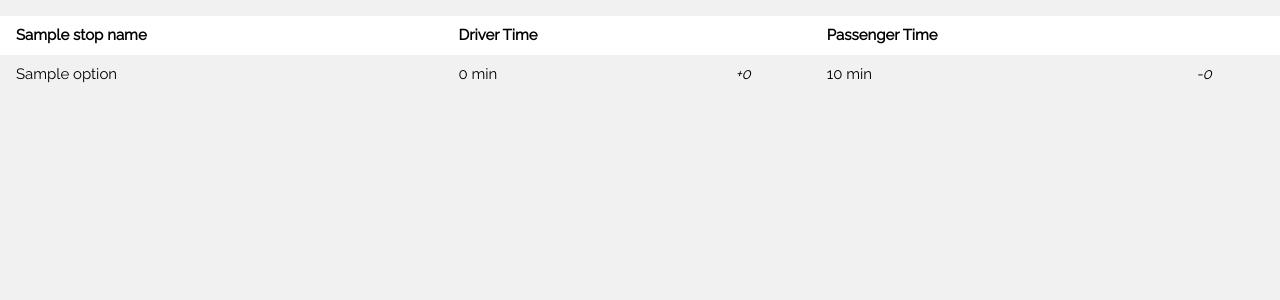
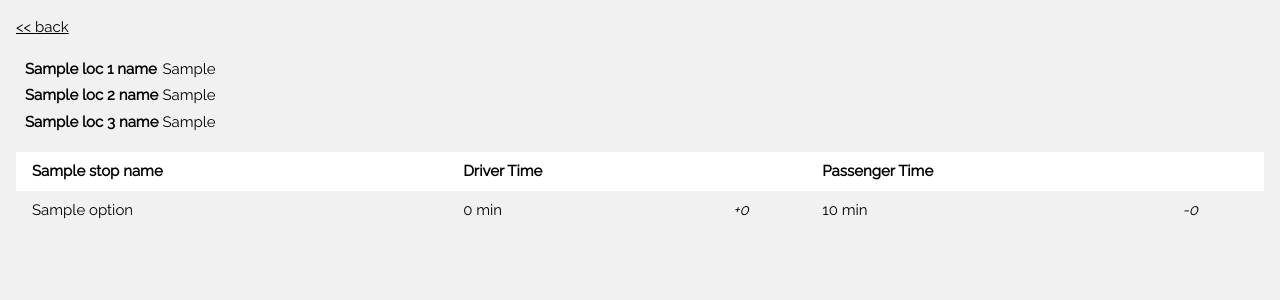
Before and after one commit to marvel2010/multistop, a Flask app: template templates/output.html in a window 1280 px wide. Shown: the top 300 px of the page. Run offline with Flask 2, Linux system fonts and the light colour scheme; the template is opened without the code that fills it: most values are stand-ins (such as "Sample title", 1, 10 or a date in 2020).

Commit message:
formatting improvements to output table, giving more information

```diff
--- a/app.py
+++ b/app.py
@@ -3,6 +3,7 @@ from flask import Flask, render_template, request
 from src.dropoff import dropoff as dropoff_fn
 from src.pickup import pickup as pickup_fn
 from src.stations import STATIONS_MAP
+from src.stations import TIMEZONES_MAP
 
 app = Flask(__name__)
 
@@ -35,14 +36,20 @@ def dropoff():
         return render_template(
             "output.html",
             options=options,
+            loc_1_name="Mutual Start Location",
+            loc_1_value=start,
+            loc_2_name="Driver End Location",
+            loc_2_value=driver_end,
+            loc_3_name="Passenger End Location",
+            loc_3_value=passenger_end,
             stop_name="Dropoff Stop"
         )
 
     return render_template(
         "input.html",
-        loc_1_name="Mutual Start Location",
-        loc_2_name="Driver End Location",
-        loc_3_name="Passenger End Location",
+        loc_1_name="Mutual Start",
+        loc_2_name="Driver End",
+        loc_3_name="Passenger End",
         img_path="Dropoff.png"
     )
 
@@ -70,6 +77,12 @@ def pickup():
         return render_template(
             "output.html",
             options=options,
+            loc_1_name="Driver Start",
+            loc_1_value=driver_start,
+            loc_2_name="Passenger Start",
+            loc_2_value=passenger_start,
+            loc_3_name="Mutual End",
+            loc_3_value=end,
             stop_name="Pickup Stop"
         )
 
--- a/templates/input.html
+++ b/templates/input.html
@@ -29,8 +29,8 @@
         <tr class="w3-row">
             <td>City</td>
             <td>
-                <input type="radio" name="city" value="seattle_area" checked> Seattle Area (LINK) <br>
-                <input type="radio" name="city" value="sf_bay_area"> San Francisco Bay Area (BART)
+                <input type="radio" name="city" value="sf_bay_area" checked> San Francisco Bay Area (BART) <br>
+                <input type="radio" name="city" value="seattle_area"> Seattle Area (LINK)
             </td>
         </tr>
         <tr class="w3-row">
--- a/templates/output.html
+++ b/templates/output.html
@@ -13,6 +13,30 @@
 </head>
 
 <body class="w3-light-gray" style="margin-top: 16px">
+<div class="w3-container w3-padding-8">
+    <div class="w3-row">
+        <a href="../"><< back</a>
+    </div>
+</div>
+
+<div class="w3-container w3-padding-16">
+    <table>
+        <tr class="w3-row">
+            <td><b>{{ loc_1_name }}</b></td>
+            <td>{{ loc_1_value }}</td>
+        </tr>
+        <tr class="w3-row">
+            <td><b>{{ loc_2_name }}</b></td>
+            <td>{{ loc_2_value }}</td>
+        </tr>
+        <tr class="w3-row">
+            <td><b>{{ loc_3_name }}</b></td>
+            <td>{{ loc_3_value }}</td>
+        </tr>
+    </table>
+</div>
+
+<div class="w3-container w3-padding-8">
     <table class="w3-table w3-striped w3-white">
         <tr>
             <th>{{ stop_name }}</th>
@@ -31,7 +55,7 @@
         </tr>
         {% endfor %}
     </table>
-<ul>
-</ul>
+</div>
+
 </body>
 </html>
```
Lines whose indentation alone changed are shown as unchanged.
